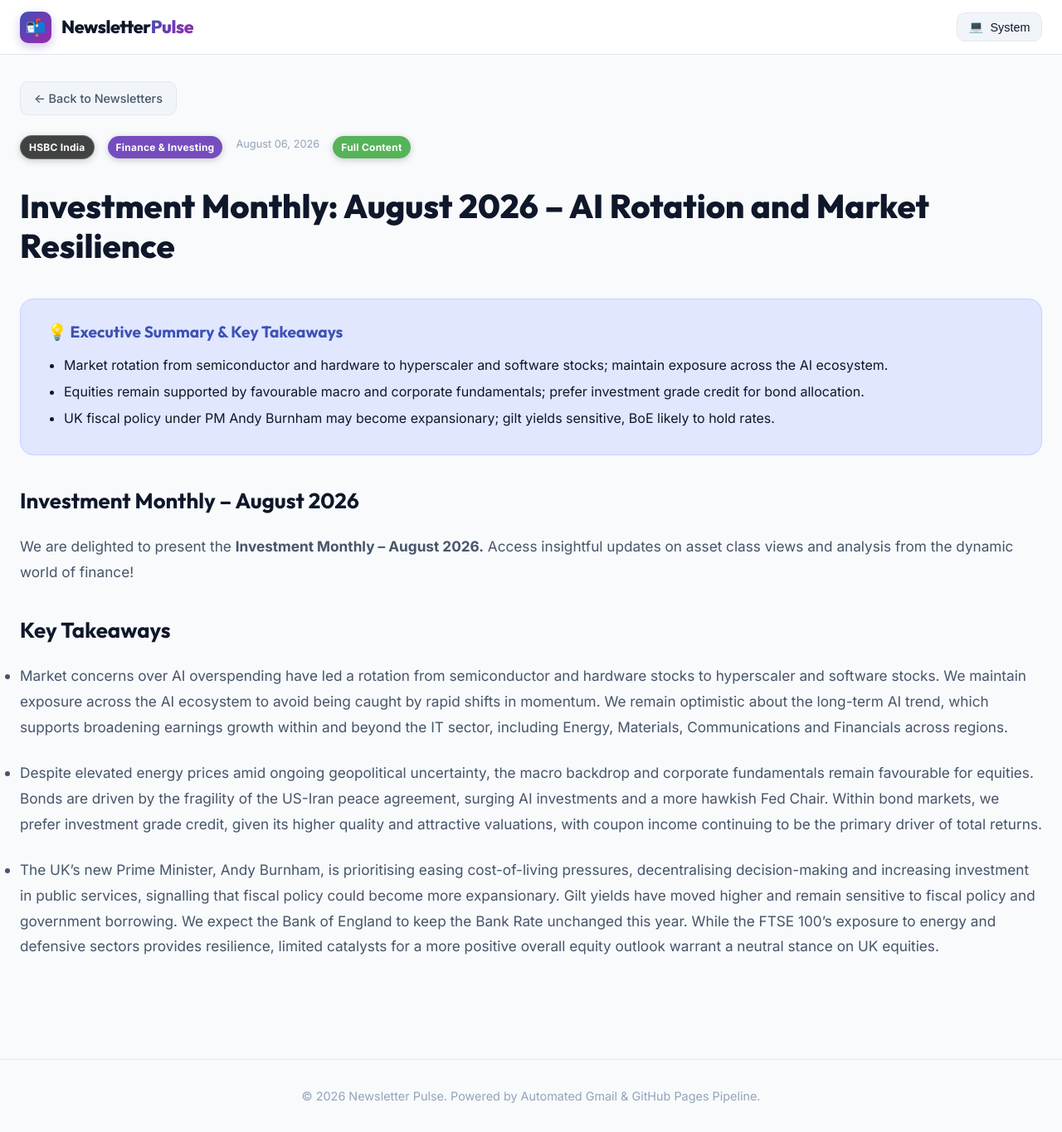
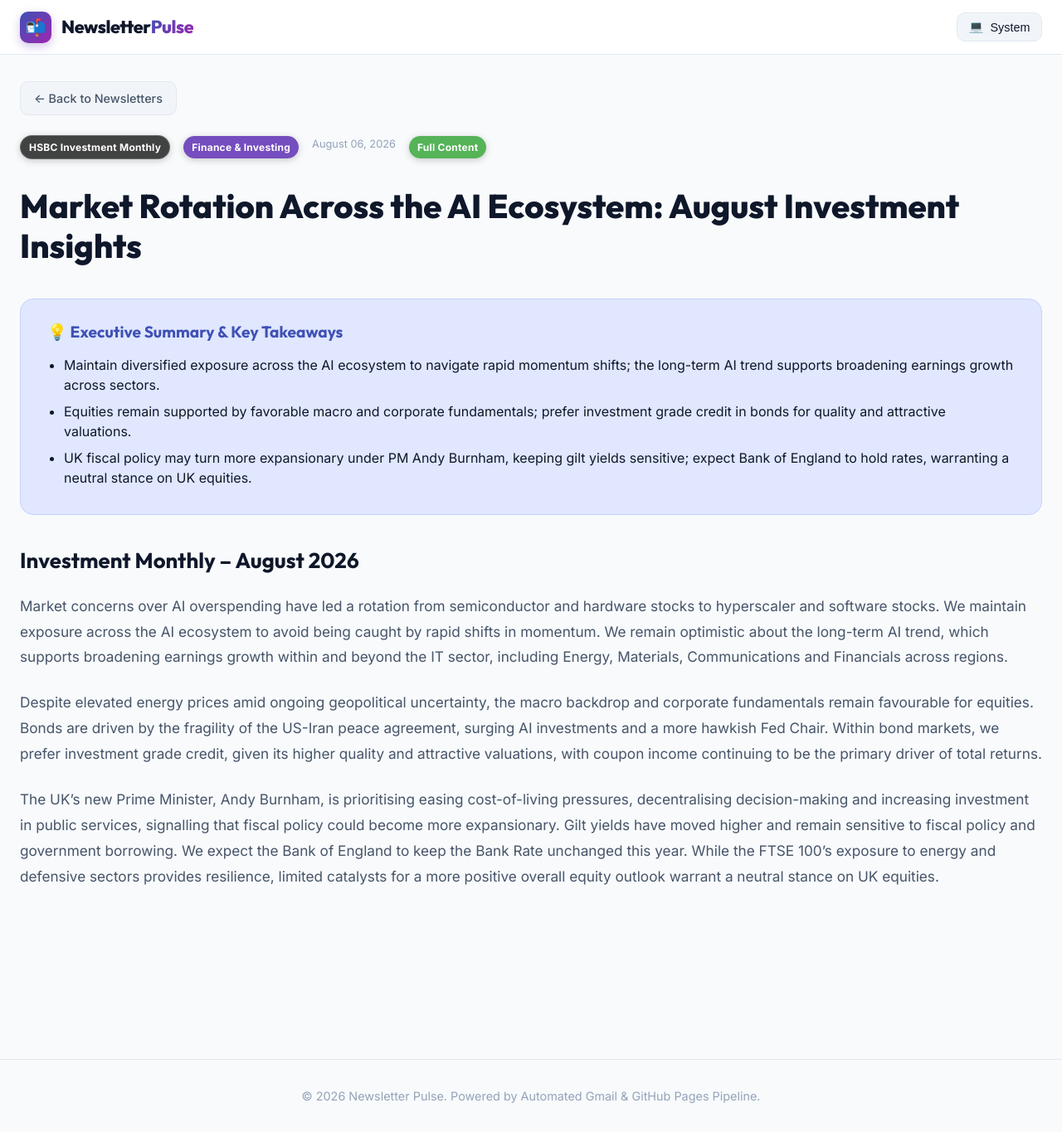
Before and after one commit to vampcoder/daily-newsletters, a Jekyll site: the page built from _posts/2026-08-06-investment-monthly-aug-2026-market-rotation-reinforces-diversification-across-the-ai-ecosystem.md, in a window 1280 px wide and 1365 px high. Shown: the whole window at 83% size. Built offline with Jekyll 4.4.1, drawn with Linux system fonts in a browser that asks for light colours.

Commit message:
Update newsletter: Investment Monthly Aug 2026 |  Market rotation reinforces diversification across the AI ecosystem

```diff
--- a/_posts/2026-08-06-investment-monthly-aug-2026-market-rotation-reinforces-diversification-across-the-ai-ecosystem.md
+++ b/_posts/2026-08-06-investment-monthly-aug-2026-market-rotation-reinforces-diversification-across-the-ai-ecosystem.md
@@ -1,27 +1,23 @@
 ---
 layout: post
-title: "Investment Monthly: August 2026 – AI Rotation and Market Resilience"
+title: "Market Rotation Across the AI Ecosystem: August Investment Insights"
 date: 2026-08-06 21:06:31 +0800
-source: "HSBC India"
+source: "HSBC Investment Monthly"
 category: "Finance & Investing"
-excerpt: "HSBC's August 2026 investment outlook highlights a market rotation from AI hardware to software and hyperscaler stocks, urging diversified exposure across the AI ecosystem. With resilient equities despite geopolitical risks and a preference for investment grade credit, the report also examines UK fiscal policy under new leadership and its impact on gilts."
+excerpt: "This month's report highlights a market rotation from semiconductor and hardware stocks to hyperscalers and software, driven by AI overspending concerns. Despite geopolitical risks and elevated energy prices, the macro backdrop remains favorable for equities, while bond markets favor investment grade credit. The UK's new fiscal direction under PM Andy Burnham and its implications for gilts and the FTSE 100 are also examined."
 theme_gradient: "linear-gradient(135deg, #9c27b0 0%, #7b1fa2 100%)"
 image: "http://mail.hsbc.com.hk/in/wms_mnth_invest_e1_0826/images/header_img.jpg"
 is_summary: false
 key_takeaways:
-  - "Market rotation from semiconductor and hardware to hyperscaler and software stocks; maintain exposure across the AI ecosystem."
-  - "Equities remain supported by favourable macro and corporate fundamentals; prefer investment grade credit for bond allocation."
-  - "UK fiscal policy under PM Andy Burnham may become expansionary; gilt yields sensitive, BoE likely to hold rates."
+  - "Maintain diversified exposure across the AI ecosystem to navigate rapid momentum shifts; the long-term AI trend supports broadening earnings growth across sectors."
+  - "Equities remain supported by favorable macro and corporate fundamentals; prefer investment grade credit in bonds for quality and attractive valuations."
+  - "UK fiscal policy may turn more expansionary under PM Andy Burnham, keeping gilt yields sensitive; expect Bank of England to hold rates, warranting a neutral stance on UK equities."
 ---
 
 # Investment Monthly – August 2026
 
-We are delighted to present the **Investment Monthly – August 2026.** Access insightful updates on asset class views and analysis from the dynamic world of finance!
+Market concerns over AI overspending have led a rotation from semiconductor and hardware stocks to hyperscaler and software stocks. We maintain exposure across the AI ecosystem to avoid being caught by rapid shifts in momentum. We remain optimistic about the long-term AI trend, which supports broadening earnings growth within and beyond the IT sector, including Energy, Materials, Communications and Financials across regions.
 
-## Key Takeaways
+Despite elevated energy prices amid ongoing geopolitical uncertainty, the macro backdrop and corporate fundamentals remain favourable for equities. Bonds are driven by the fragility of the US-Iran peace agreement, surging AI investments and a more hawkish Fed Chair. Within bond markets, we prefer investment grade credit, given its higher quality and attractive valuations, with coupon income continuing to be the primary driver of total returns.
 
-- Market concerns over AI overspending have led a rotation from semiconductor and hardware stocks to hyperscaler and software stocks. We maintain exposure across the AI ecosystem to avoid being caught by rapid shifts in momentum. We remain optimistic about the long-term AI trend, which supports broadening earnings growth within and beyond the IT sector, including Energy, Materials, Communications and Financials across regions.
-
-- Despite elevated energy prices amid ongoing geopolitical uncertainty, the macro backdrop and corporate fundamentals remain favourable for equities. Bonds are driven by the fragility of the US-Iran peace agreement, surging AI investments and a more hawkish Fed Chair. Within bond markets, we prefer investment grade credit, given its higher quality and attractive valuations, with coupon income continuing to be the primary driver of total returns.
-
-- The UK’s new Prime Minister, Andy Burnham, is prioritising easing cost-of-living pressures, decentralising decision-making and increasing investment in public services, signalling that fiscal policy could become more expansionary. Gilt yields have moved higher and remain sensitive to fiscal policy and government borrowing. We expect the Bank of England to keep the Bank Rate unchanged this year. While the FTSE 100’s exposure to energy and defensive sectors provides resilience, limited catalysts for a more positive overall equity outlook warrant a neutral stance on UK equities.
+The UK’s new Prime Minister, Andy Burnham, is prioritising easing cost-of-living pressures, decentralising decision-making and increasing investment in public services, signalling that fiscal policy could become more expansionary. Gilt yields have moved higher and remain sensitive to fiscal policy and government borrowing. We expect the Bank of England to keep the Bank Rate unchanged this year. While the FTSE 100’s exposure to energy and defensive sectors provides resilience, limited catalysts for a more positive overall equity outlook warrant a neutral stance on UK equities.
```
